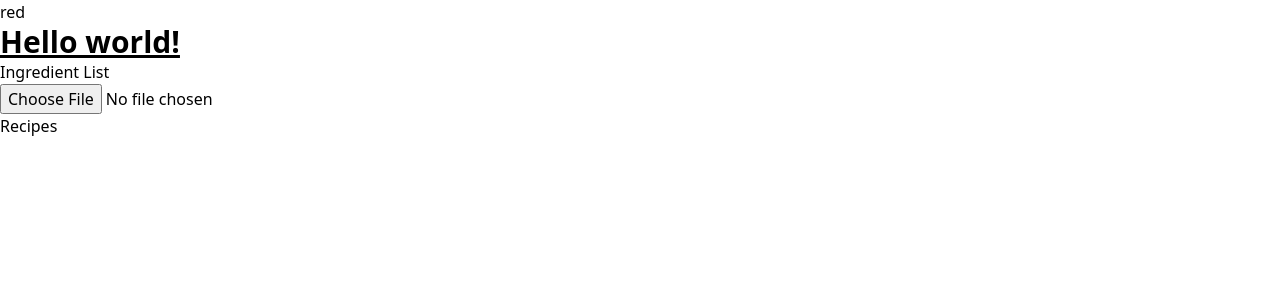
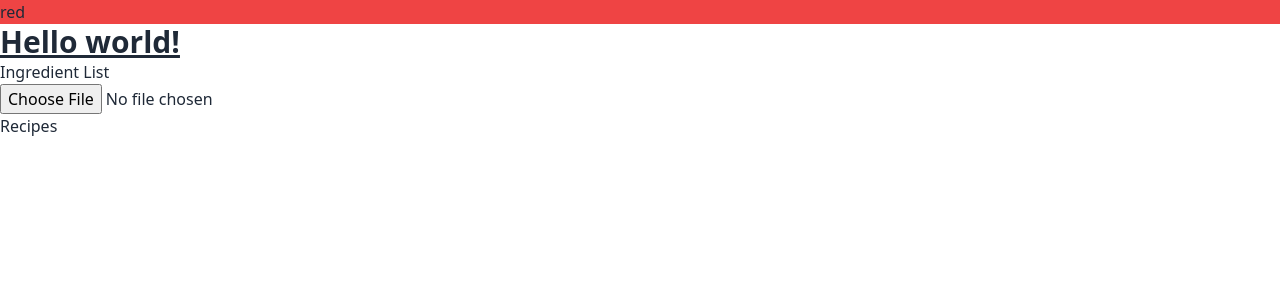
Before and after one commit to wave49192/MyFridge, a React (Vite) app: page / in a window 1280 px wide. Shown: the top 300 px of the page. Built offline with nearby package versions, Linux system fonts and the light colour scheme.

Commit message:
Add daisy UI

```diff
--- a/package.json
+++ b/package.json
@@ -24,6 +24,7 @@
     "@typescript-eslint/parser": "^6.14.0",
     "@vitejs/plugin-react": "^4.2.1",
     "autoprefixer": "^10.4.16",
+    "daisyui": "^4.6.0",
     "eslint": "^8.55.0",
     "eslint-plugin-react-hooks": "^4.6.0",
     "eslint-plugin-react-refresh": "^0.4.5",
--- a/src/components/Navbar/Navbar.tsx
+++ b/src/components/Navbar/Navbar.tsx
@@ -4,7 +4,7 @@ const Navbar = () => {
   let color = "bg-red-500";
   return (
     <div>
-      <div className="{{ color }}">red</div>
+      <div className={color}>red</div>
 
       <h1 className="text-3xl font-bold underline">Hello world!</h1>
     </div>
--- a/tailwind.config.js
+++ b/tailwind.config.js
@@ -4,5 +4,5 @@ module.exports = {
   theme: {
     extend: {},
   },
-  plugins: [],
+  plugins: [require("daisyui")],
 };
```
Also changed, not shown: 1 other file (tests, documents, lock files or other folders).
